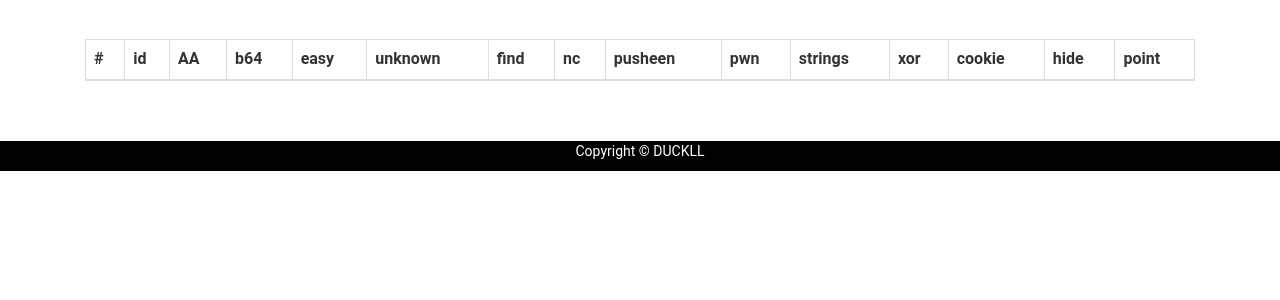
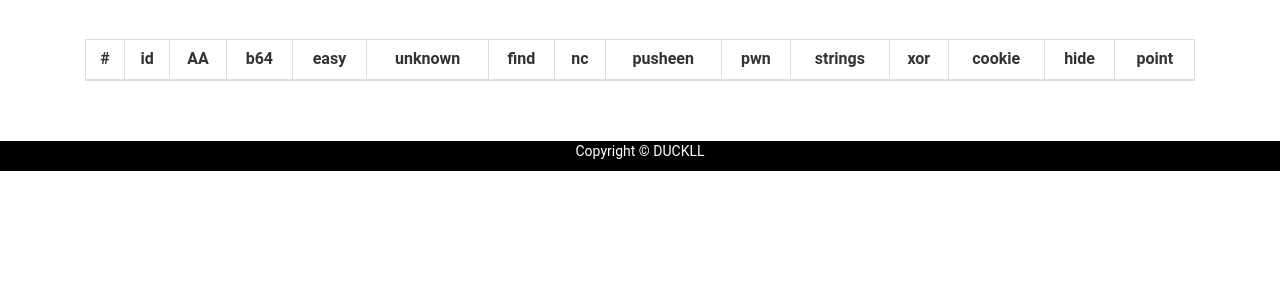
Before and after one commit to shi359/islab_exam, a PHP site: page /rank.php in a window 1280 px wide. Shown: the part 51-351 px from the top of the page. Run offline with PHP 8.4, Linux system fonts and the light colour scheme; data that the repository does not hold is empty; some libraries are stand-ins or nearby versions.

Commit message:
add th css

```diff
--- a/starter-template.css
+++ b/starter-template.css
@@ -18,6 +18,9 @@ div{
     -webkit-border-radius: 5px;
 }
 td{
+    text-align: center;
+}
+th{
     text-align: center;
 }
 
```
